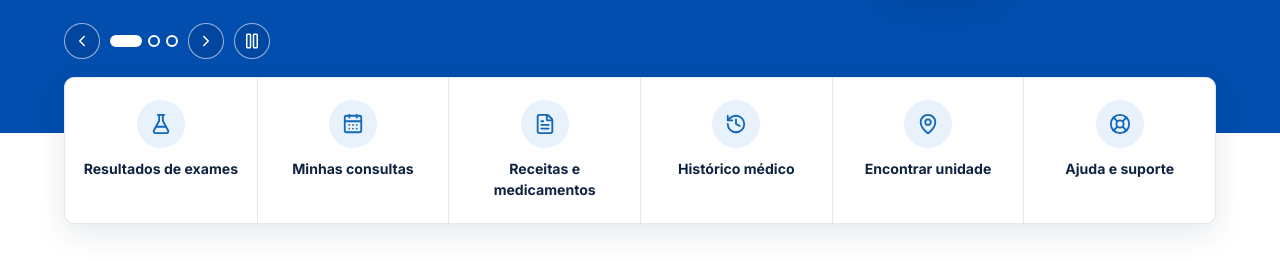
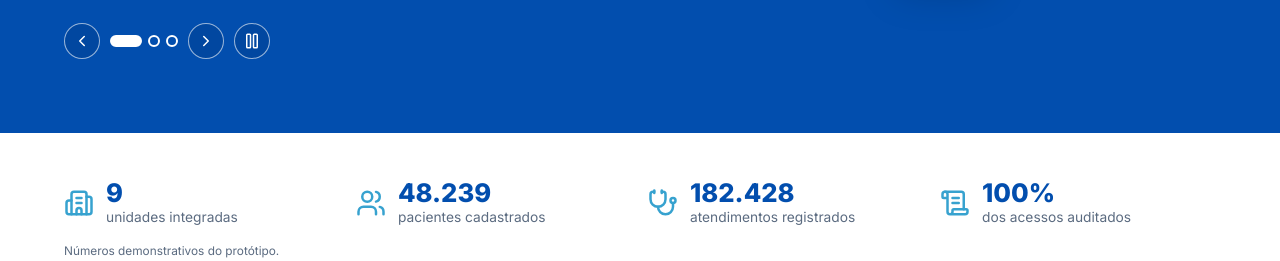
Before and after one commit to HenriqueBilhan/Projeto-Hackathon, a plain HTML site: page frontend/index.html in a window 1280 px wide. Shown: the part 480-741 px from the top of the page. Drawn offline with nearby package versions, Linux system fonts and the light colour scheme.

Commit message:
feat: apagando funcoes não usadas

```diff
--- a/frontend/index.html
+++ b/frontend/index.html
@@ -126,19 +126,6 @@
         <button type="button" class="hero-arrow" id="slide-prox" aria-label="Próximo destaque"><i data-lucide="chevron-right" aria-hidden="true"></i></button>
         <button type="button" class="hero-arrow" id="slide-pausa" aria-label="Pausar rotação dos destaques"><i data-lucide="pause" aria-hidden="true"></i></button>
       </div>
-    </section>
-
-    <!-- ===== Acesso rápido ===== -->
-    <section class="quick wrap" aria-labelledby="t-rapido">
-      <h2 id="t-rapido" class="sr-only">Acesso rápido</h2>
-      <ul class="quick-grid">
-        <li><a href="login.html?destino=exames.html"><span class="q-ico"><i data-lucide="flask-conical" aria-hidden="true"></i></span>Resultados de exames</a></li>
-        <li><a href="login.html?destino=consultas.html"><span class="q-ico"><i data-lucide="calendar-days" aria-hidden="true"></i></span>Minhas consultas</a></li>
-        <li><a href="login.html?destino=receitas.html"><span class="q-ico"><i data-lucide="file-text" aria-hidden="true"></i></span>Receitas e medicamentos</a></li>
-        <li><a href="login.html?destino=historico.html"><span class="q-ico"><i data-lucide="history" aria-hidden="true"></i></span>Histórico médico</a></li>
-        <li><a href="#unidades"><span class="q-ico"><i data-lucide="map-pin" aria-hidden="true"></i></span>Encontrar unidade</a></li>
-        <li><a href="#contato"><span class="q-ico"><i data-lucide="life-buoy" aria-hidden="true"></i></span>Ajuda e suporte</a></li>
-      </ul>
     </section>
 
     <!-- ===== Números da rede ===== -->
```
